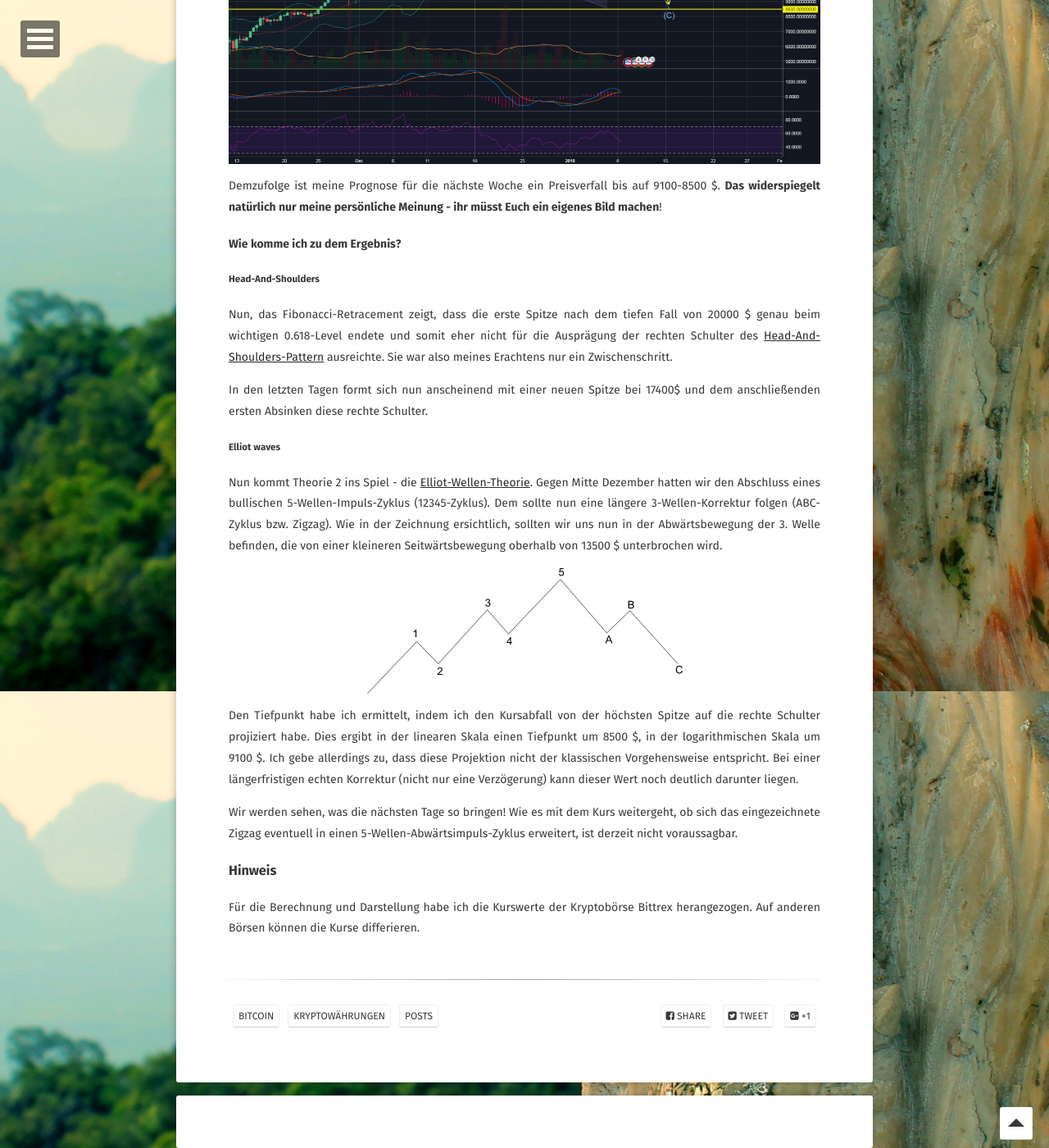
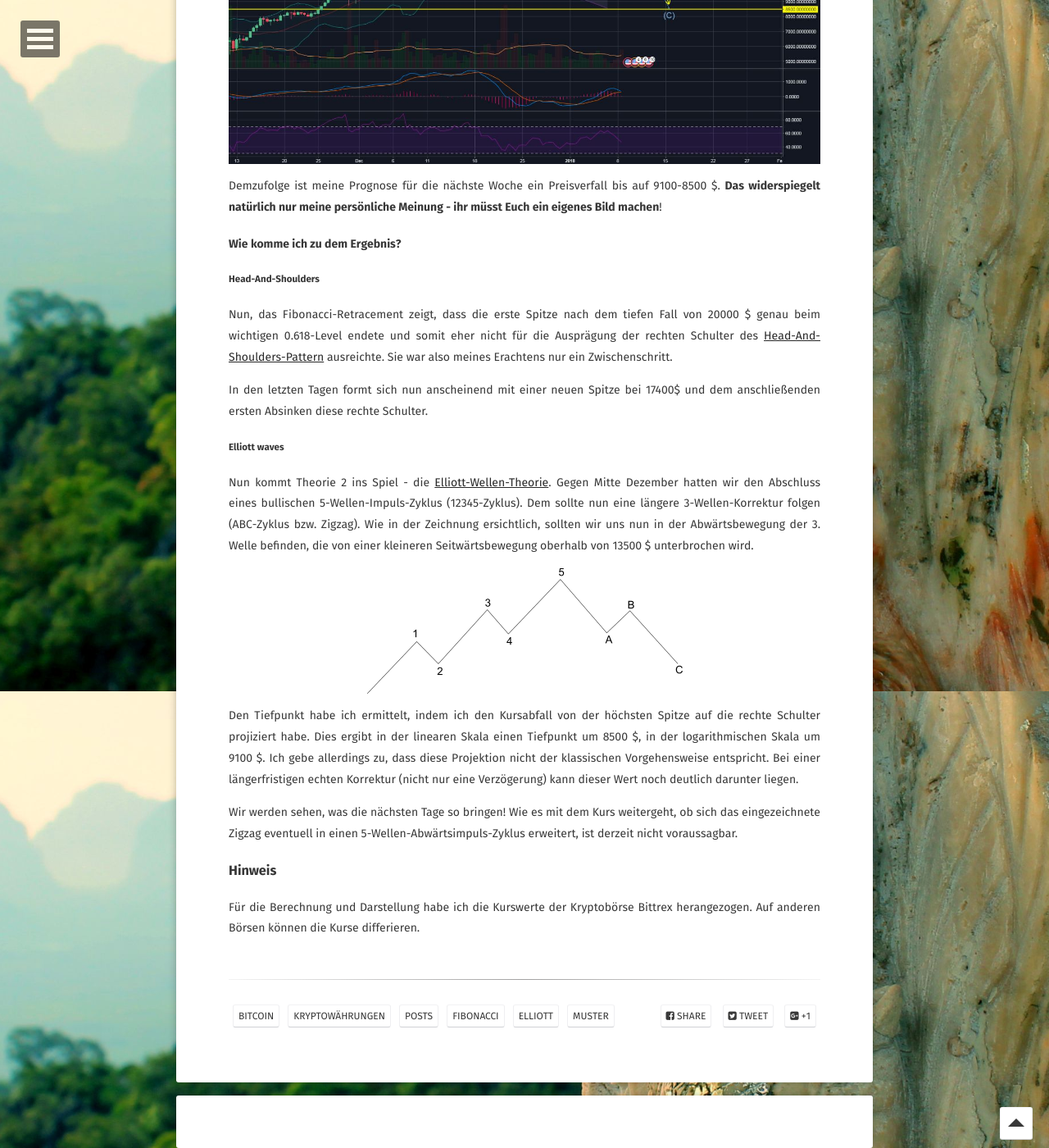
Before and after one commit to mcpride/mcpride.github.io, a Jekyll site: the page built from _posts/2018-01-09-btc-prognose-18-01-08.md, in a window 1280 px wide and 1400 px high, scrolled down 957 px. Shown: the whole window at 82% size. Built offline with Jekyll 4.4.1, drawn with Linux system fonts in a browser that asks for light colours; some web fonts are replaced; comment, search, counter and statistics services are not loaded.

Commit message:
post modified

```diff
--- a/_posts/2018-01-09-btc-prognose-18-01-08.md
+++ b/_posts/2018-01-09-btc-prognose-18-01-08.md
@@ -4,7 +4,7 @@
 date:   18-01-08 10:20:00
 excerpt: "Prognose für Bitcoin-Kurskorrektur im Januar 2018."
 feature: http://digitalage.com.tr/wp-content/uploads/2017/09/Avrupa-Merkez-Bankasi-Bitcoin.jpg
-tags: [bitcoin, kryptowährungen, posts]
+tags: [bitcoin, kryptowährungen, posts, fibonacci, elliott, muster]
 comments: true
 lang: de
 ref: btc-prognose-18-01-08
@@ -36,10 +36,10 @@
 In den letzten Tagen formt sich nun anscheinend mit einer neuen Spitze bei
 17400$ und dem anschließenden ersten Absinken diese rechte Schulter.
 
-##### Elliot waves
+##### Elliott waves
 
 Nun kommt Theorie 2 ins Spiel - die
-[Elliot-Wellen-Theorie](https://de.wikipedia.org/wiki/Elliott-Wellen). Gegen
+[Elliott-Wellen-Theorie](https://de.wikipedia.org/wiki/Elliott-Wellen). Gegen
 Mitte Dezember hatten wir den Abschluss eines bullischen 5-Wellen-Impuls-Zyklus
 (12345-Zyklus). Dem sollte nun eine längere 3-Wellen-Korrektur folgen (ABC-Zyklus
 bzw. Zigzag). Wie in der Zeichnung ersichtlich, sollten wir uns nun in der
```
